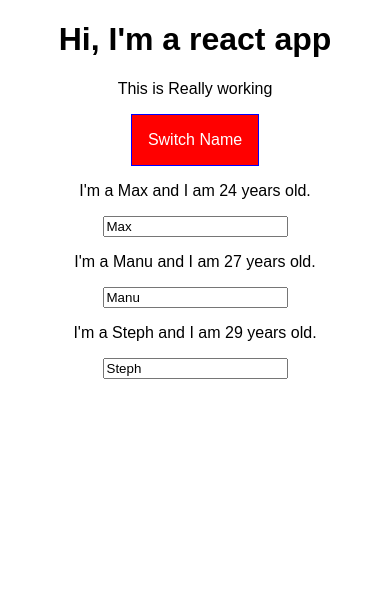
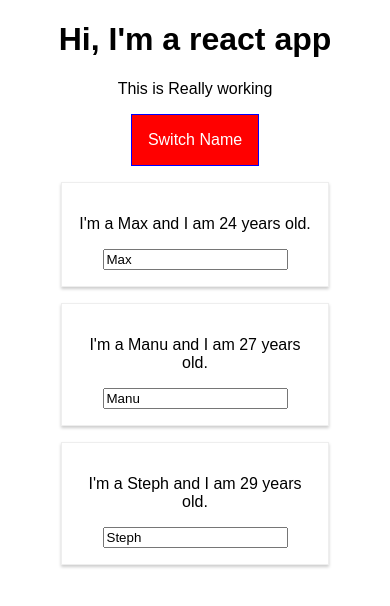
Before and after one commit to beisong/react-complete-guide, a React app: page / in a window 390 px wide. Both pictures are taken after a click on the button "Switch Name". Shown: the top 606 px of the page. Built offline with nearby package versions, Linux system fonts and the light colour scheme.

Commit message:
5.11 Css module w Media Queries

```diff
--- a/src/Person/Person.css
+++ b/src/Person/Person.css
@@ -1,8 +1,14 @@
 .Person {
-width:60%;
+    width:60%;
     margin: 16px auto;
     border:1px solid #eee;
     box-shadow: 0 2px 3px #ccc;
     padding:16px;
     text-align: center;
 }
+
+@media (min-width: 500px){
+    .Person{
+        width:450px;
+    }
+}
--- a/src/Person/Person.js
+++ b/src/Person/Person.js
@@ -1,12 +1,12 @@
 import React from 'react';
-import './Person.css'
+import classes from './Person.css'
 
 
 
 const person = (props) => {
 
     return (
-      <div className="Person">
+      <div className={classes.Person} >
         <p onClick={props.click}> I'm a {props.name} and I am {props.age} years old. </p>
         <p>{props.children} </p>
         <input type="text" onChange={props.changed} value={props.name}/>
```
